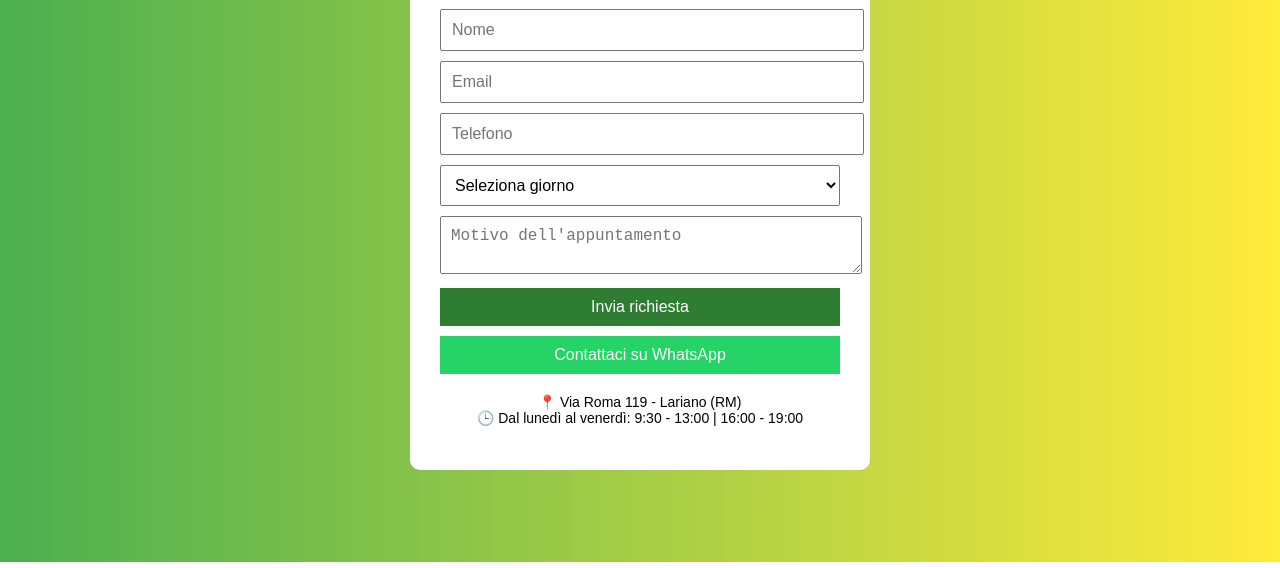
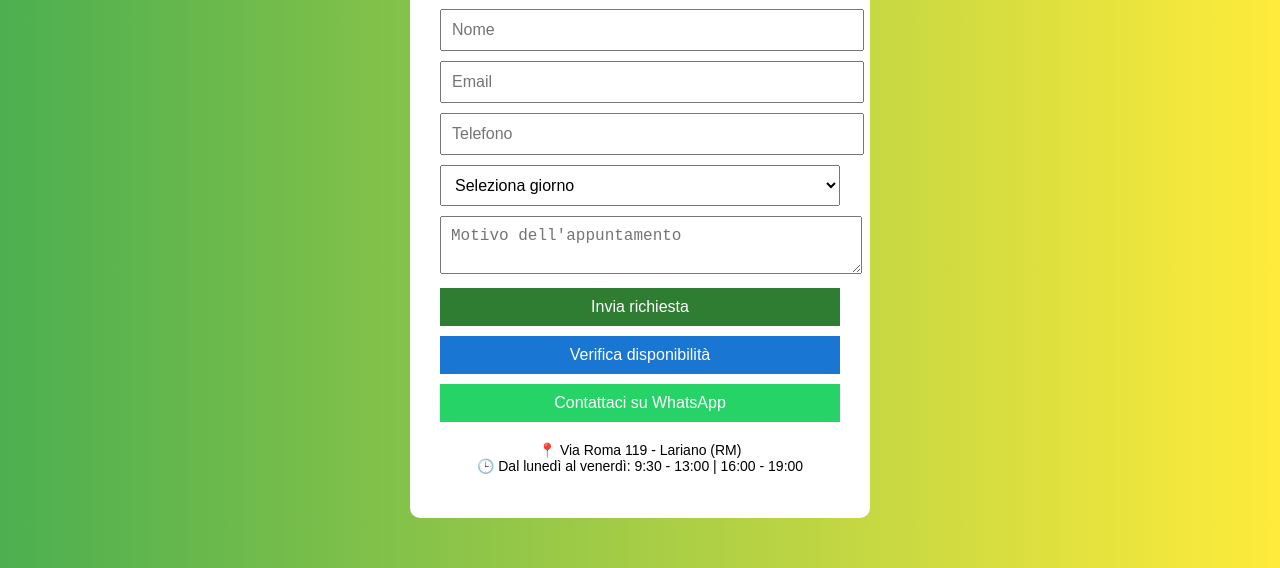
Before and after one commit to sportellopubblico/sportellopubblico, a plain HTML site: page index.html in a window 1280 px wide. Shown: the part 238-806 px from the top of the page. Drawn offline with Linux system fonts and the light colour scheme.

Commit message:
Update index.html

```diff
--- a/index.html
+++ b/index.html
@@ -46,6 +46,10 @@
       margin-top: 20px;
       font-size: 14px;
     }
+    .check-dispo {
+      background-color: #1976d2;
+      margin-top: 10px;
+    }
   </style>
 </head>
 <body>
@@ -66,6 +70,9 @@
       <input type="hidden" name="Firma" value="Richiesta inviata tramite www.sportellopubblico.it">
       <button type="submit">Invia richiesta</button>
     </form>
+    <a href="disponibilita.html" target="_blank">
+      <button class="check-dispo">Verifica disponibilità</button>
+    </a>
     <a href="https://wa.me/393517624080" target="_blank">
       <button class="whatsapp">Contattaci su WhatsApp</button>
     </a>
```
